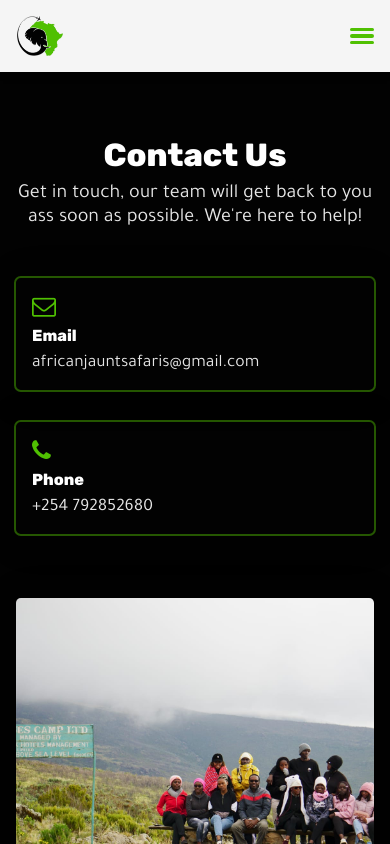
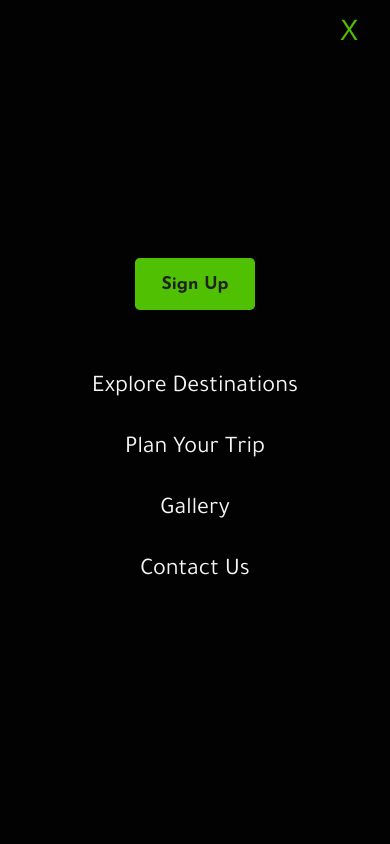
Before and after one commit to kevokagwima/Tours, a plain HTML site: page contact.html in a window 390 px wide. Both pictures are taken after a click on the element 362 px from the left and 35 px from the top of the page. Shown: the top 844 px of the page. Drawn offline with Linux system fonts and the light colour scheme; a web font is replaced by a local one.

Commit message:
Updated Files

```diff
--- a/contact.html
+++ b/contact.html
@@ -34,6 +34,18 @@
       </div>
     </div>
   </header>
+  <div class="side-nav">
+    <span id="close">X</span>
+    <div class="side-account">
+      <button>Sign Up</button>
+    </div>
+    <div class="side-links">
+      <a id="link" href="./destinations.html">Explore Destinations</a>
+      <a id="link" href="./index.html#plan">Plan Your Trip</a>
+      <a id="link" href="./index.html#gallery">Gallery</a>
+      <a id="link" href="./contact.html">Contact Us</a>
+    </div>
+  </div>
   <section class="contact">
     <div class="contact-info">
       <h1>Contact Us</h1>
@@ -128,6 +140,8 @@
       <p>© Copyright <b>Epic Journeys.</b> All Rights Reserved</p>
     </div>
   </footer>
+
+  <script defer src="index.js"></script>
 </body>
 
 </html>
--- a/index.js
+++ b/index.js
@@ -1,3 +1,15 @@
+const burger = document.querySelector(".burger");
+const side_nav = document.querySelector(".side-nav");
+const close = document.getElementById("close");
+
+burger.addEventListener("click", () => {
+  side_nav.classList.add("show-side-nav");
+});
+
+close.addEventListener("click", () => {
+  side_nav.classList.remove("show-side-nav");
+});
+
 var slideIndex = 1;
 showDivs(slideIndex);
 
--- a/style.css
+++ b/style.css
@@ -176,6 +176,49 @@ section {
   background-color: var(--yellow-1);
 }
 
+.side-nav {
+  background-color: var(--blue-1);
+  min-height: 100svh;
+  position: fixed;
+  right: 0;
+  top: 0;
+  width: 100%;
+  padding: 2rem;
+  display: flex;
+  flex-direction: column;
+  justify-content: center;
+  align-items: center;
+  gap: 4rem;
+  transform: translateY(-100%);
+  transition: 0.5s ease-in-out;
+  z-index: 10;
+}
+
+.show-side-nav {
+  transform: translateY(0);
+}
+
+#close {
+  color: var(--yellow-1);
+  font-size: 4ch;
+  cursor: pointer;
+  font-family: var(--text-font);
+  position: absolute;
+  top: 1rem;
+  right: 2rem;
+}
+
+.side-links {
+  display: grid;
+  gap: 2rem;
+}
+
+.side-links > #link {
+  color: whitesmoke;
+  font-size: 5ch;
+  justify-content: center;
+}
+
 .hero {
   padding-block: 0;
 }
@@ -239,6 +282,7 @@ section {
   object-fit: cover;
   object-position: center;
   border-radius: var(--radius);
+  box-shadow: none;
 }
 
 .explore-info h1,
@@ -921,6 +965,10 @@ footer {
     padding: 1rem;
   }
 
+  .side-links #link {
+    font-size: 3ch;
+  }
+
   #logo img {
     max-height: 2.5rem;
   }
```
Also changed, not shown: destinations.html (+14 -0 lines), index.html (+12 -0 lines).
